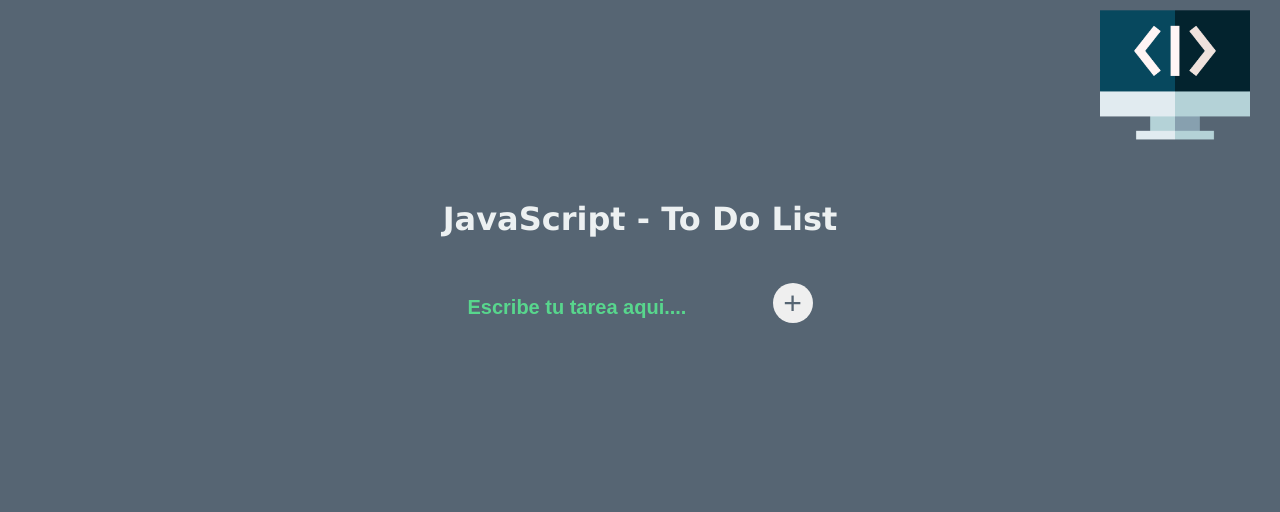
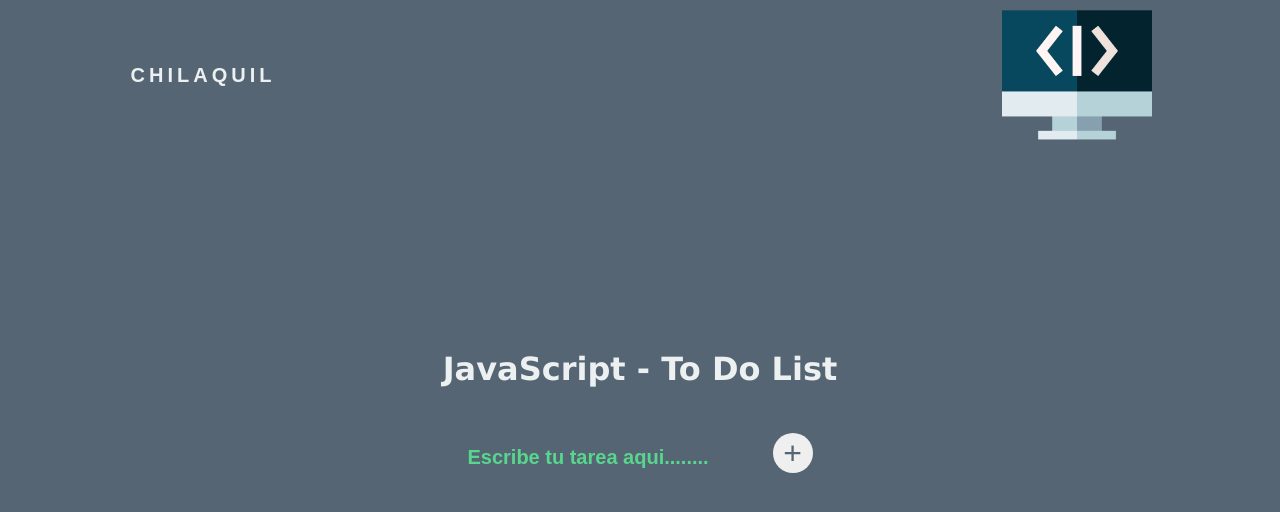
Before and after one commit to Chilaqui/To-Do-List, a plain HTML site: page index.html in a window 1280 px wide. Drawn offline with Linux system fonts and the light colour scheme.

Commit message:
Terminando Proyecto

```diff
--- a/index.html
+++ b/index.html
@@ -3,14 +3,24 @@
 <head>
     <meta charset="UTF-8">
     <meta name="viewport" content="width=device-width, initial-scale=1.0">
-    <link rel="stylesheet" href="style.css">
+    <link rel="stylesheet" href="/src/style.css">
     <title>To do List</title>
 </head>
+
 <body>
-    <img src="images/codigo.png" alt="" class="logo">
+    <header class="color-header">
+        <div class="div-chila">
+            <p id="chila-curs"  > <a href="https://github.com/Chilaqui" target="_blank">Chilaquil</a> </p>
+        </div>
+        <div class="div-logo">
+            <img src="images/codigo.png" alt="" class="logo">
+        </div>
+
+    </header>
+
     <h1>JavaScript - To Do List</h1>
     <form action="" id="userInput">
-        <input type="text" placeholder="Escribe tu tarea aqui...." autofocus id="text">
+        <input type="text" placeholder="Escribe tu tarea aqui........" autofocus id="text">
         <input type="submit" value="+" >
     </form>
     <div id="list" class="list-container">
@@ -27,6 +37,6 @@
         <!--Tareas pendientes: 5 Completadas3-->
     </div>
 
-    <script src="main.js"></script>
+    <script src="/src/main.js"></script>
 </body>
 </html>
--- a/main.js
+++ b/src/main.js
@@ -17,7 +17,7 @@ let addTask = () => {
     let newValue = input.value;
     list.innerHTML += `<div class="task-container" id="${idCounter}">
                             <label for="">
-                                <input type="checkbox" class="checkbox"> ${newValue}
+                                <input type="checkbox" class="checkbox" > ${newValue}
                             </label>
                             <img src="images/bote-de-basura.png" alt="" class="closeBtn">
                         </div>`;
@@ -26,13 +26,31 @@ let addTask = () => {
 };
 
 list.addEventListener('click',(event)=>{
-    console.log(event.target);
+    console.log(event);
+    console.log(event.target.nodeName == 'INPUT');
+    console.log(event.target.nodeName == 'IMG')
+    console.log(event.target.parentNode.id);
+    if (event.target.nodeName == 'INPUT') {
+        updateStats();
+        console.log(event.target.parentNode.id);
+    }else if (event.target.nodeName == 'IMG') {
+        deleteTask(event.target.parentNode.id)
+        console.log("Elemento Borrado")
+    }
 });
 
 
 
 let updateStats = ()=>{
     let element = list.querySelectorAll('div');
-    let checkbox =list.querySelectorAll('input[type="checkbox"]:checked');
+    let checkbox = list.querySelectorAll('input[type="checkbox"]:checked');
     stats.innerHTML = `<p>Tareas pendientes: ${element.length} Tareas Competadas: ${checkbox.length} </p>`
 }
+
+
+//Eliminar una tarea
+let deleteTask = (id)=>{
+    let taskToDelete = document.getElementById(id);
+    list.removeChild(taskToDelete);
+    updateStats();
+}
--- a/style.css
+++ b/src/style.css
@@ -12,16 +12,56 @@
     margin: 0;
     padding: 0;
 }
+.color-header{
+    display: flex;
+    justify-content: space-between;
+    align-items: center;
+
+}
+.div-chila{
+    width: 150px;
+    height: 150px;
+    display: flex;
+    justify-content: center;
+    align-items: center;
+    color: var(--withe);
+    margin-left: 10%;
+    font-weight: 900;
+    font-size: 20px;
+    font-family: Arial, Helvetica, sans-serif;
+    text-transform: uppercase;
+    letter-spacing: 4px;
+}
+#chila-curs a{
+    text-decoration: none;
+    color: var(--withe);
+}
+
+#chila-curs a:hover{
+    color: var(--green);
+    cursor: pointer;
+    transition: color 0.5s;
+}
+.div-logo{
+    width: 150px;
+    height: 150px;
+    display: flex;
+    justify-content: center;
+    align-items: center;
+    color: var(--withe);
+    margin-right: 10%;
+}
+.logo{
+    width: 150px;
+    height: 150px;
+
+}
+
 body{
     font-family: 'sans-serif', 'Lucida Sans', 'Lucida Sans', 'Lucida Sans Regular', 'Lucida Grande', 'Lucida Sans Unicode', Geneva, Verdana, sans-serif;
     background-color: var(--greyTwo);
 }
-.logo{
-    width: 150px;
-    position: absolute;
-    top: 0px;
-    right: 30px;
-}
+
 h1{
     margin-top: 200px;
     color: var(--withe);
@@ -63,9 +103,9 @@ form input[type="submit"]:hover{
     cursor: pointer;
 }
 .list-container{
-
     width: 400px;
     margin: 0 auto;
+    text-align: justify;
 }
 .task-container{
     background: var(--withe);
@@ -74,8 +114,7 @@ form input[type="submit"]:hover{
     margin-bottom: 6px;
     padding: 16px;
     border-radius: 15px;
-    font-weight: 400
-    ;
+    font-weight: 400;
 }
 .closeBtn{
     width: 30px;
```
